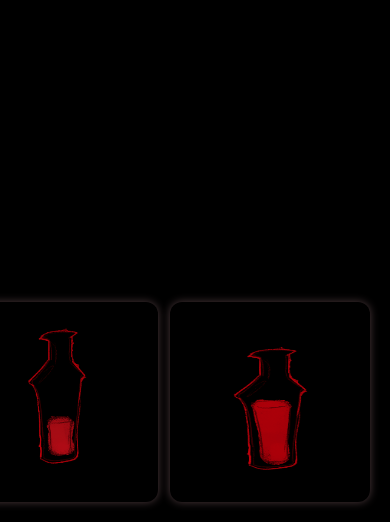
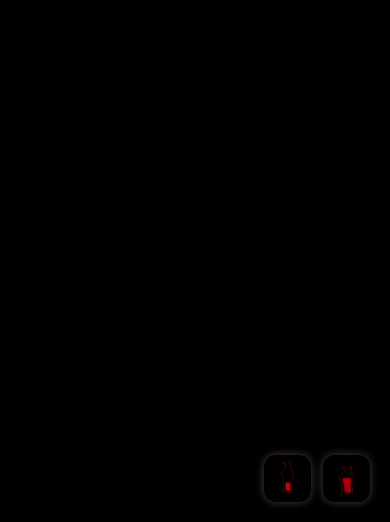
Before and after one commit to sleepy-eyeball/coffin_bat-art, a plain HTML site: page index.html in a window 390 px wide. Shown: the part 322-844 px from the top of the page. Drawn offline with Linux system fonts and the light colour scheme.

Commit message:
Update index.html

```diff
--- a/index.html
+++ b/index.html
@@ -1,4 +1,4 @@
-<! DOCTYPE html>
+<!DOCTYPE html>
 <html lang="en">
 <head>
   <meta charset="UTF-8" />
@@ -14,6 +14,8 @@ overflow: auto;
       display: block;
       margin: auto;
       transition: all 0.3s ease;
+      max-width: 100%;
+      height: auto;
     }
 
     .controls {
@@ -26,8 +28,10 @@ z-index: 10;
     }
 
     .controls img {
-width: 200px; /* Changed from 50px */
-height: 200px; /* Changed from 50px */
+      width: 60px;      /* Changed from 50px */
+      height: 60px;     /* Changed from 50px */
+      max-width: 15vw;  /* Responsive scaling on small screens */
+      max-height: 15vw;
       cursor: pointer;
       border-radius: 12px;
       transition: transform 0.3s ease, box-shadow 0.3s ease;
@@ -41,6 +45,22 @@ box-shadow: 0 0 12px rgba(255, 192, 203, 0.8), 0 0 20px rgba(255, 105, 180, 0.6)
 
     .controls img:active {
       transform: scale(0.95);
+    }
+
+    @media (max-width: 768px) {
+      .controls img {
+        width: 50px;
+        height: 50px;
+        max-width: 12vw;
+        max-height: 12vw;
+      }
+    }
+
+    @media (orientation: landscape) {
+      .controls img {
+        width: 40px;
+        height: 40px;
+      }
     }
   </style>
 </head>
```
Lines whose indentation alone changed are shown as unchanged.
